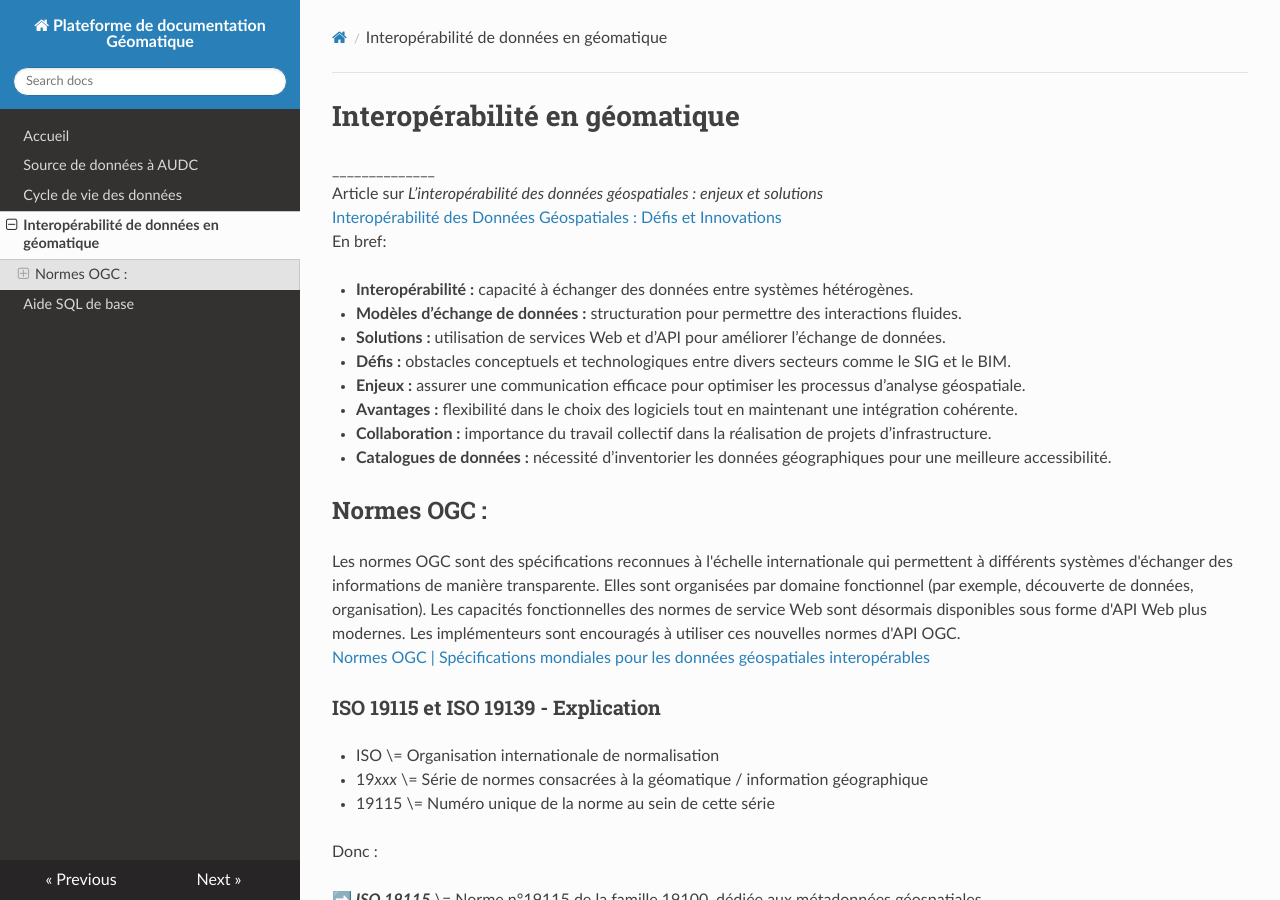
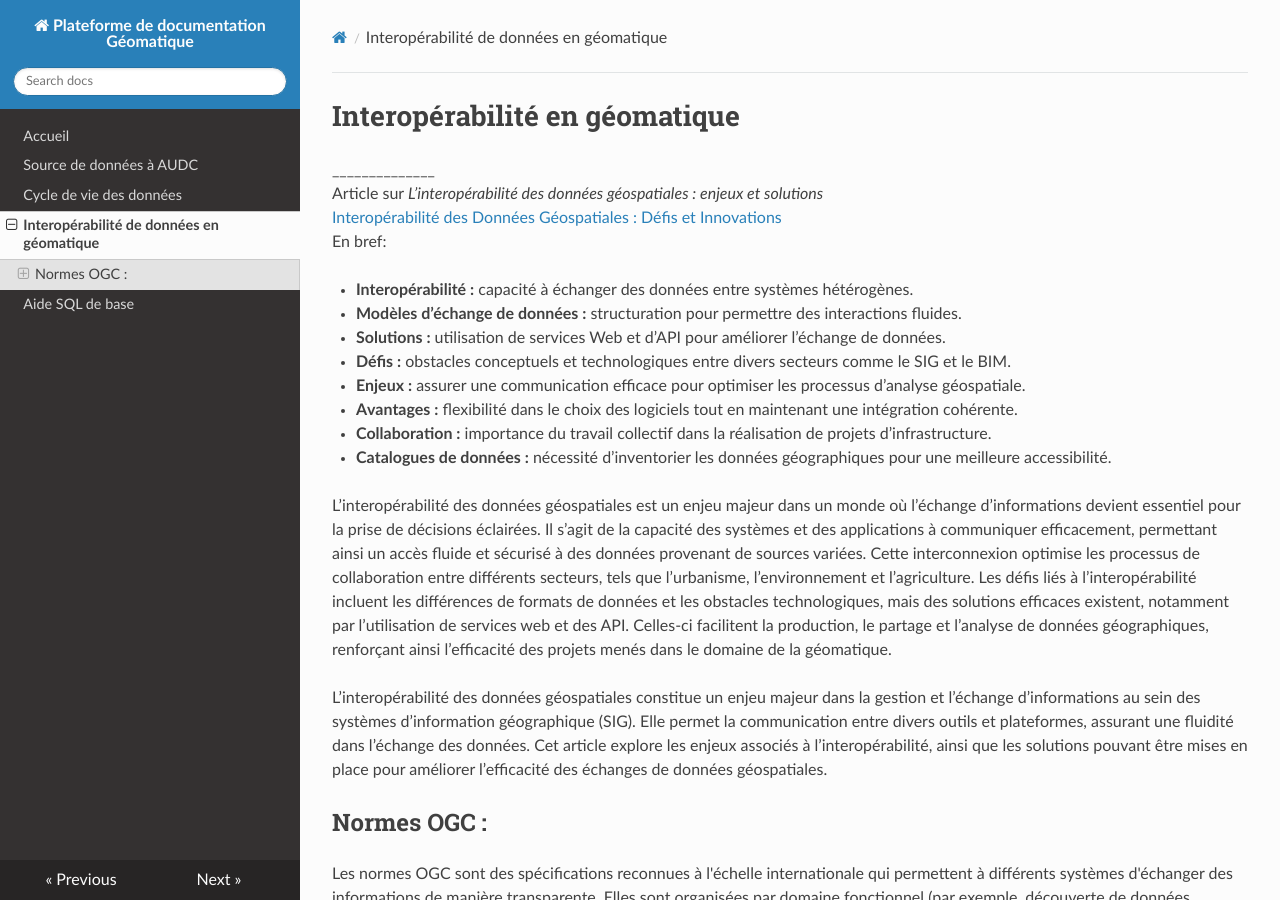
Before and after one commit to abdou123-guene/Site_de_documentation_geomatique, an MkDocs documentation site: the page built from docs/Interoperabilite.md, in a window 1280 px wide and 900 px high. Built offline with MkDocs 1.6.1, drawn with Linux system fonts in a browser that asks for light colours; nearby versions of some CDN libraries.

Commit message:
Update Interoperabilite.md

```diff
--- a/docs/Interoperabilite.md
+++ b/docs/Interoperabilite.md
@@ -12,6 +12,10 @@ En bref:
 * **Avantages :** flexibilité dans le choix des logiciels tout en maintenant une intégration cohérente.
 * **Collaboration :** importance du travail collectif dans la réalisation de projets d’infrastructure.
 * **Catalogues de données :** nécessité d’inventorier les données géographiques pour une meilleure accessibilité.
+
+L’interopérabilité des données géospatiales est un enjeu majeur dans un monde où l’échange d’informations devient essentiel pour la prise de décisions éclairées. Il s’agit de la capacité des systèmes et des applications à communiquer efficacement, permettant ainsi un accès fluide et sécurisé à des données provenant de sources variées. Cette interconnexion optimise les processus de collaboration entre différents secteurs, tels que l’urbanisme, l’environnement et l’agriculture. Les défis liés à l’interopérabilité incluent les différences de formats de données et les obstacles technologiques, mais des solutions efficaces existent, notamment par l’utilisation de services web et des API. Celles-ci facilitent la production, le partage et l’analyse de données géographiques, renforçant ainsi l’efficacité des projets menés dans le domaine de la géomatique.
+
+L’interopérabilité des données géospatiales constitue un enjeu majeur dans la gestion et l’échange d’informations au sein des systèmes d’information géographique (SIG). Elle permet la communication entre divers outils et plateformes, assurant une fluidité dans l’échange des données. Cet article explore les enjeux associés à l’interopérabilité, ainsi que les solutions pouvant être mises en place pour améliorer l’efficacité des échanges de données géospatiales.
 
 ## **Normes OGC :**
 
```
